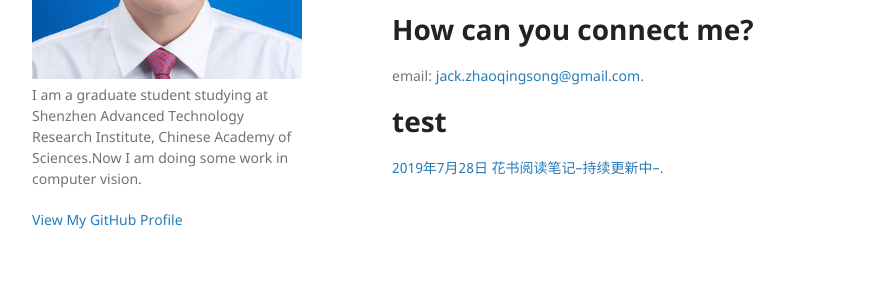
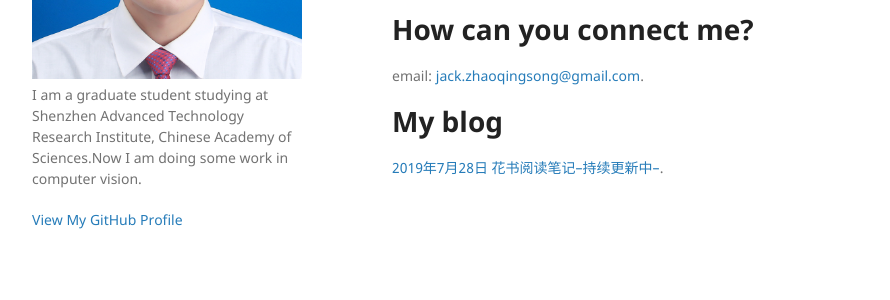
Before and after one commit to mengzhezhou/mengzhezhou.github.io, a Jekyll site: the page built from index.md, in a window 1280 px wide. Shown: the part 300-600 px from the top of the page, without its empty margins (178-1068 px from the left). Built offline with Jekyll 4.4.1, drawn with Linux system fonts in a browser that asks for light colours; our own code applies the rules of GitHub Pages for plain Markdown files.

```diff
--- a/index.md
+++ b/index.md
@@ -7,5 +7,5 @@ I will update my blog weekly.
 # How can you connect me?
 email: <jack.zhaoqingsong@gmail.com>.
 
-# test
+# My blog
 [2019年7月28日 花书阅读笔记--持续更新中--](./docs/20190728 deep learning note.md).
```
